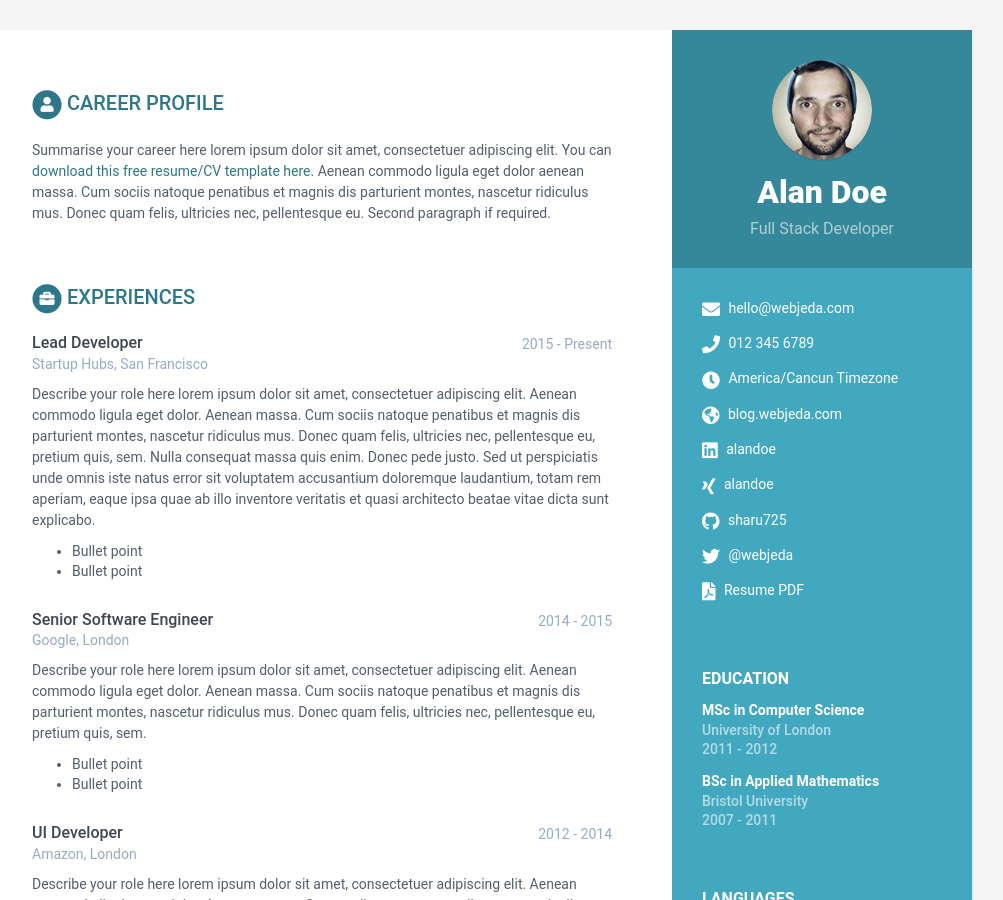
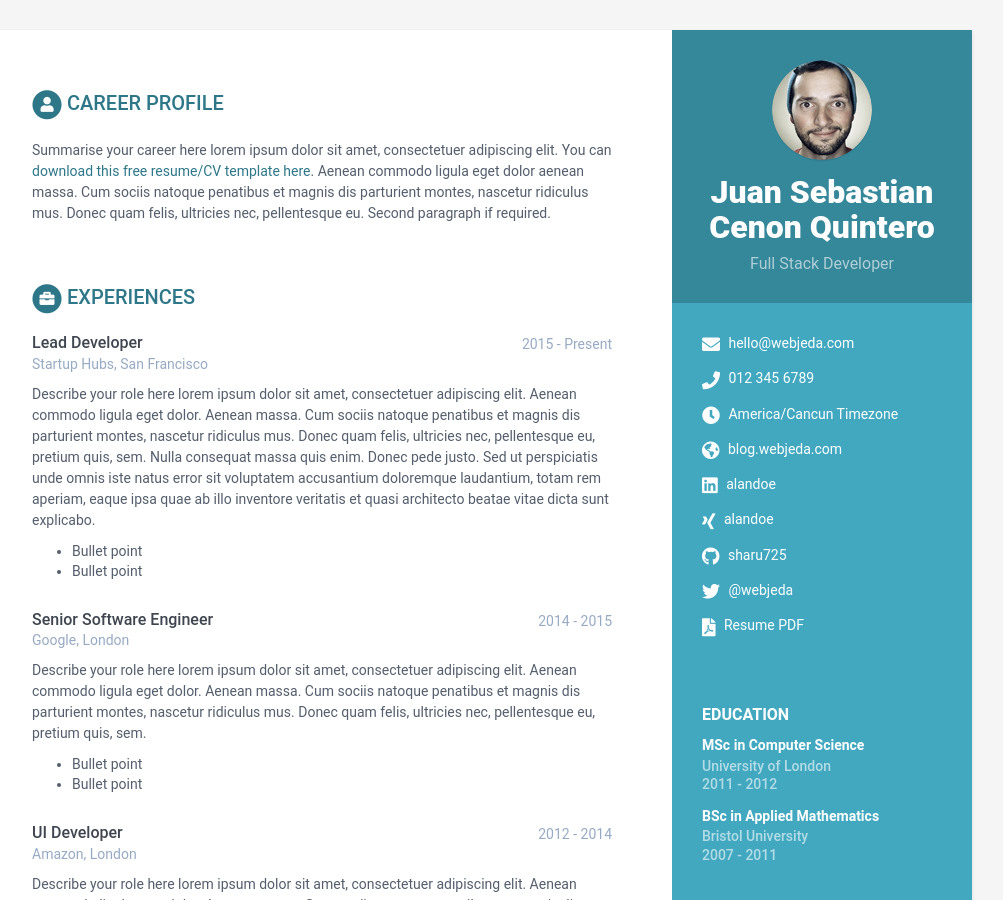
Before and after one commit to sebeteas21/cenon-quintero-cv-2, a Jekyll site: the page built from index.html, in a window 1280 px wide and 900 px high. Shown: the whole window, without its empty margins (168-1171 px from the left). Built offline with Jekyll 4.4.1, drawn with Linux system fonts in a browser that asks for light colours.

Commit message:
modifia el nombre en el cv

```diff
--- a/_data/data.yml
+++ b/_data/data.yml
@@ -8,7 +8,7 @@ sidebar:
     education: True # set to False if you want education in main section instead of in sidebar
 
     # Profile information
-    name: Alan Doe
+    name: Juan Sebastian Cenon Quintero
     tagline: Full Stack Developer
     avatar: profile.png  #place a 100x100 picture inside /assets/images/ folder and provide the name of the file below
 
```
